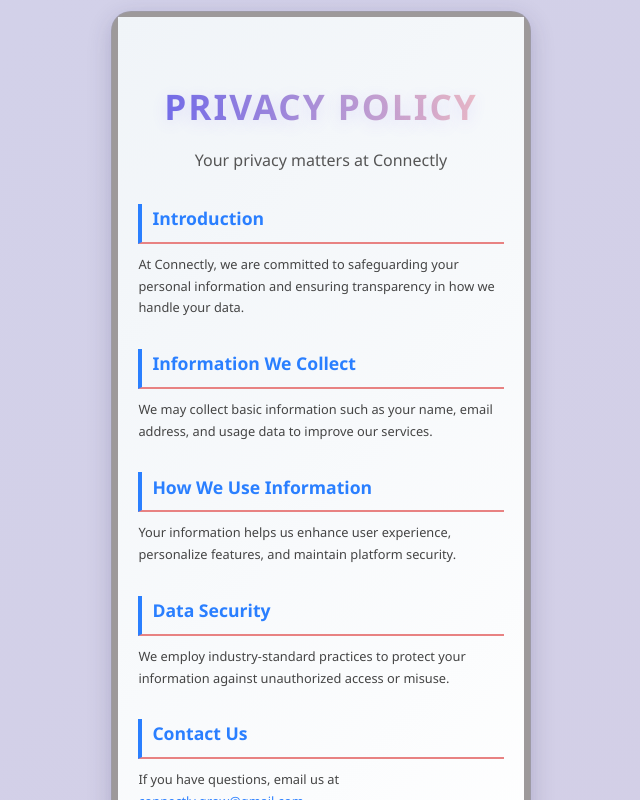
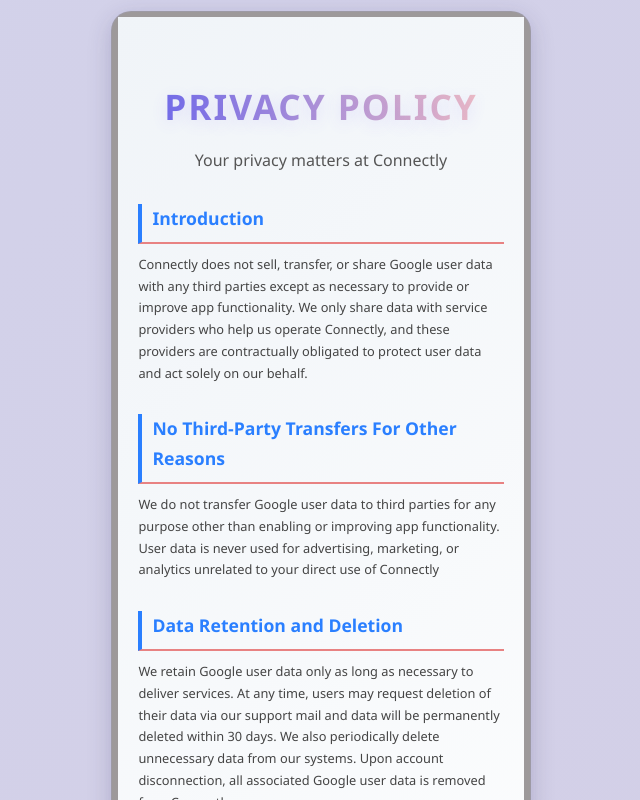
Before and after one commit to Aastha59/Connectly-f, a React (Create React App) app: page /privacy in a window 1280 px wide. Shown: the top 800 px of the page, without its empty margins (319-959 px from the left). Built offline with nearby package versions, Linux system fonts and the light colour scheme.

Commit message:
change privacy policy

```diff
--- a/src/Pages/Privacy.jsx
+++ b/src/Pages/Privacy.jsx
@@ -35,17 +35,7 @@
 
 // export default Privacy
 
-
-
-
-
-
-
-
-
-
-
-import React from 'react'
+import React from "react";
 
 function Privacy() {
   return (
@@ -122,26 +112,54 @@
 
       <main>
         <h2>Introduction</h2>
-        <p>At Connectly, we are committed to safeguarding your personal information and ensuring transparency in how we handle your data.</p>
+        <p>
+          Connectly does not sell, transfer, or share Google user data with any
+          third parties except as necessary to provide or improve app
+          functionality. We only share data with service providers who help us
+          operate Connectly, and these providers are contractually obligated
+          to protect user data and act solely on our behalf.
+        </p>
 
-        <h2>Information We Collect</h2>
-        <p>We may collect basic information such as your name, email address, and usage data to improve our services.</p>
+        <h2>No Third-Party Transfers For Other Reasons</h2>
+        <p>
+          We do not transfer Google user data to third parties for any purpose
+          other than enabling or improving app functionality. User data is never
+          used for advertising, marketing, or analytics unrelated to your direct
+          use of Connectly
+        </p>
 
-        <h2>How We Use Information</h2>
-        <p>Your information helps us enhance user experience, personalize features, and maintain platform security.</p>
+        <h2>Data Retention and Deletion</h2>
+        <p>
+          We retain Google user data only as long as necessary to deliver
+          services. At any time, users may request deletion of their data via
+          our support mail and data will be permanently deleted within 30 days.
+          We also periodically delete unnecessary data from our systems. Upon
+          account disconnection, all associated Google user data is removed from
+          Connectly
+        </p>
 
         <h2>Data Security</h2>
-        <p>We employ industry-standard practices to protect your information against unauthorized access or misuse.</p>
+        <p>
+          Connectly accesses your Google email address and sends emails on your
+          behalf using the Gmail API, strictly with your consent. We do not
+          sell, transfer, or disclose Google user data to third parties except
+          as required to operate or improve Connectly services. Data is
+          retained only for the duration necessary to deliver outreach features.
+          You may request deletion of your data at any time. No Google user data
+          is used for advertising, analytics, or shared beyond what is needed
+          for core app functions.
+        </p>
 
         <h2>Contact Us</h2>
-        <p>If you have questions, email us at <a href="mailto:support@connectly.com">connectly.grow@gmail.com</a>.</p>
+        <p>
+          If you have questions, email us at{" "}
+          <a href="mailto:support@connectly.com">connectly.grow@gmail.com</a>.
+        </p>
       </main>
 
-      <footer>
-        &copy; 2025 Connectly. All rights reserved.
-      </footer>
+      <footer>&copy; 2025 Connectly. All rights reserved.</footer>
     </div>
-  )
+  );
 }
 
-export default Privacy
+export default Privacy;
```
